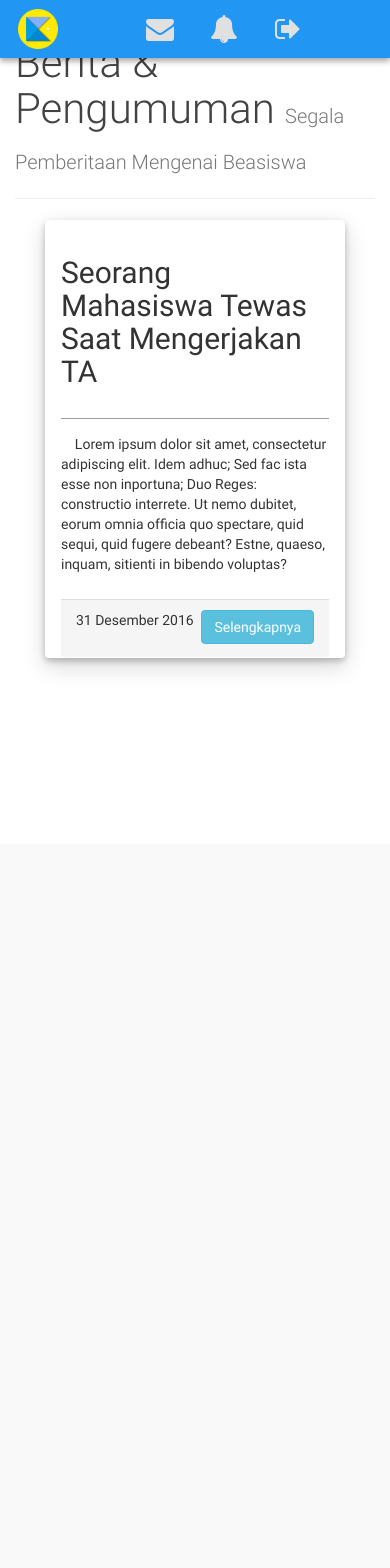
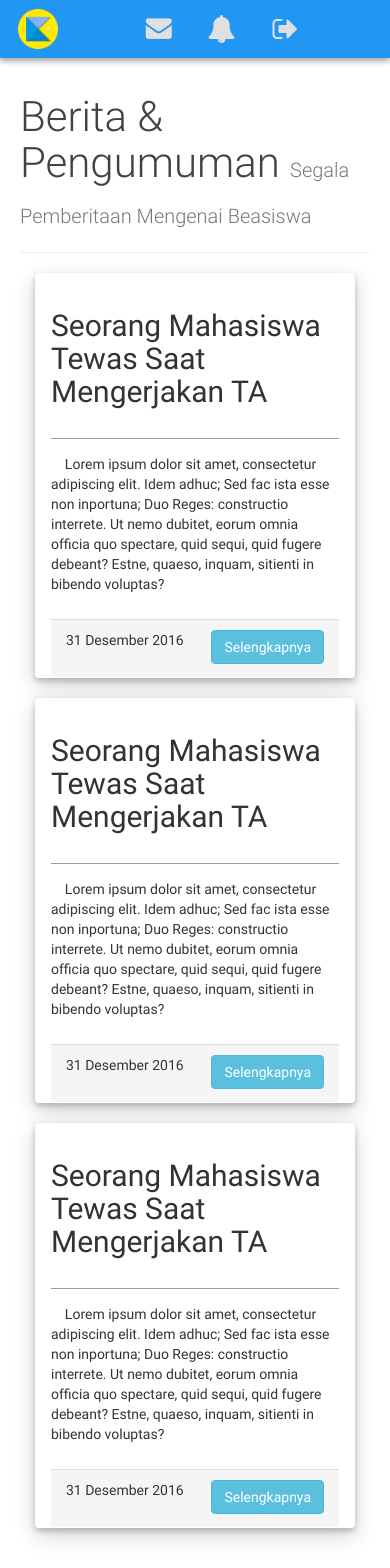
Before and after one commit to fikrikhaidir/beafuzzy-web, a Django app: template templates/dash/dash_berita.html in a window 390 px wide. Before the commit the page ends 668 px from the top, so only its background shows below. Run offline with Django 3.2, Linux system fonts and the light colour scheme; the template is opened without the code that fills it, so the values that code supplies are empty; some libraries are stand-ins or nearby versions.

Commit message:
login mobile and desktop replaced by font awesome

```diff
--- a/static/css/dashboard/dashboard.css
+++ b/static/css/dashboard/dashboard.css
@@ -5,12 +5,13 @@
     -moz-transition: all 0.5s ease;
     -o-transition: all 0.5s ease;
     transition: all 0.5s ease;
+    overflow-y:none; //THIS -> ADD
+    max-width:100%;  //THIS -> ADD
 }
 
 #wrapper.toggled {
     padding-left: 250px;
 }
-
 #sidebar-wrapper {
     z-index: 1000;
     position: fixed;
@@ -25,12 +26,9 @@
     -o-transition: all 0.5s ease;
     transition: all 0.5s ease;
 }
-
 #wrapper.toggled #sidebar-wrapper {
     width: 250px;
-
 }
-
 #page-content-wrapper {
     width: 100%;
     position: absolute;
@@ -39,16 +37,11 @@
     z-index: 1020;
     box-shadow: 12px -8px 13px -4px rgba(0,  0, 0, 0.18), -5px -8px 35px -4px rgba(0, 0, 0, 0.18);
 }
-
 #wrapper.toggled #page-content-wrapper {
     position: absolute;
-    margin-right: -250px;
-
-
+    /*margin-right: -250px;*/
 }
-
 /* Sidebar Styles */
-
 .sidebar-nav {
     position: absolute;
     top: 0;
@@ -57,7 +50,6 @@
     padding: 0;
     list-style: none;
 }
-
 .sidebar-nav li {
     text-indent: 20px;
     line-height: 40px;
@@ -114,7 +106,7 @@
 
     #page-content-wrapper {
         padding: 20px;
-        position: relative;
+        position: fixed;;
         margin-top: -24px !important;
         box-shadow: 12px -8px 13px -4px rgba(0,  0, 0, 0.18), -5px -8px 35px -4px rgba(0, 0, 0, 0.18);
     }
--- a/static/css/dashboard/profile.css
+++ b/static/css/dashboard/profile.css
@@ -10,7 +10,7 @@
 @media (max-width: 778px){
   .profile-sidebar {
     padding: 20px 0 5px 0;
-    margin-top: 0px;
+    /*margin-top: 30px;*/
     background: #FAFAFA;
   }
 }
--- a/templates/dash/dash_berita.html
+++ b/templates/dash/dash_berita.html
@@ -1,12 +1,15 @@
-{% extends 'dash/dashbase.html' %} {% load staticfiles %} {% block content %}
+{% extends 'dash/dashbase.html' %}
+{% load staticfiles %}
+{% block content %}
+
 <div class="page-header">
     <h1>Berita & Pengumuman <small>Segala Pemberitaan Mengenai Beasiswa</small></h1>
 </div>
-<div class="col-md-1">
+<!-- <div class="col-md-1">
 
-</div>
-<div class="col-md-10">
-    <div class="container-fluid">
+</div> -->
+<!-- <div class="col-md-10"> -->
+    <div class="container">
         <div class="panel panel-info">
             <div class="panel-body">
                 <h2>Seorang Mahasiswa Tewas Saat Mengerjakan TA</h2>
@@ -16,8 +19,8 @@
                     quaeso, inquam, sitienti in bibendo voluptas?
                 </p>
             </div>
-            <div class="container-fluid">
-                <div class="container-fluid panel-footer"> 31 Desember 2016
+            <div class="container">
+                <div class="container panel-footer"> 31 Desember 2016
                     <div class="pull-right">
                         <span id='btn-berit'<button class="btn btn-info" type="button">Selengkapnya</button></span>
                     </div>
@@ -26,11 +29,50 @@
 
         </div>
     </div>
+    <div class="container">
+        <div class="panel panel-info">
+            <div class="panel-body">
+                <h2>Seorang Mahasiswa Tewas Saat Mengerjakan TA</h2>
+                <div class="divider"></div>
+                <p>
+                    &nbsp;&nbsp;&nbsp;&nbsp;Lorem ipsum dolor sit amet, consectetur adipiscing elit. Idem adhuc; Sed fac ista esse non inportuna; Duo Reges: constructio interrete. Ut nemo dubitet, eorum omnia officia quo spectare, quid sequi, quid fugere debeant? Estne,
+                    quaeso, inquam, sitienti in bibendo voluptas?
+                </p>
+            </div>
+            <div class="container">
+                <div class="container panel-footer"> 31 Desember 2016
+                    <div class="pull-right">
+                        <span id='btn-berit'<button class="btn btn-info" type="button">Selengkapnya</button></span>
+                    </div>
+                </div>
+            </div>
 
-</div>
-<div class="col-md-1">
+        </div>
+    </div>
+    <div class="container">
+        <div class="panel panel-info">
+            <div class="panel-body">
+                <h2>Seorang Mahasiswa Tewas Saat Mengerjakan TA</h2>
+                <div class="divider"></div>
+                <p>
+                    &nbsp;&nbsp;&nbsp;&nbsp;Lorem ipsum dolor sit amet, consectetur adipiscing elit. Idem adhuc; Sed fac ista esse non inportuna; Duo Reges: constructio interrete. Ut nemo dubitet, eorum omnia officia quo spectare, quid sequi, quid fugere debeant? Estne,
+                    quaeso, inquam, sitienti in bibendo voluptas?
+                </p>
+            </div>
+            <div class="container">
+                <div class="container panel-footer"> 31 Desember 2016
+                    <div class="pull-right">
+                        <span id='btn-berit'<button class="btn btn-info" type="button">Selengkapnya</button></span>
+                    </div>
+                </div>
+            </div>
 
-</div>
+        </div>
+    </div>
+<!-- </div> -->
+<!-- <div class="col-md-1">
+
+</div> -->
 
 
 
--- a/templates/dash/dashbase.html
+++ b/templates/dash/dashbase.html
@@ -27,7 +27,7 @@
 <body>
 
 
-    <div class="container-fluid">
+    <div class="container-navbar-landing">
         <nav class="navbar navbar-default navbar-fixed-top" role="navigation">
             <div class="navbar-header">
                 <a class="navbar-brand" id="menu-toggle" href="#menu-toggle">
@@ -37,8 +37,8 @@
                 <div class="navbar-toggle" data-toggle="collapse">
                     <div class="dropdown">
                         <button class="btn btn-navbar dropdown-toggle" type="button" id="dropdownMenu1" data-toggle="dropdown" aria-haspopup="true" aria-expanded="true">
+                          <i class="fa fa-envelope fa-msg-custom fa-fw" aria-hidden="true"></i>
 
-                        <i class="fa fa-envelope fa-2x fa-fw" aria-hidden="true"></i>
                         <!-- <span class="caret"></span> -->
                         </button>
                         <ul class="dropdown-menu" aria-labelledby="dropdownMenu1">
@@ -208,17 +208,17 @@
 
         <!-- Page Content -->
 
-        <!-- <div id="page-content-wrapper"> -->
-        <div class="container-fluid container-content">
+        <div id="page-content-wrapper">
+        <!-- <div class="container">
             <div class="row">
-                <div class="col-lg-12 col-md-12 col-xs-12">
+                <div class="col-lg-12 col-md-12 col-xs-12"> -->
 
                     {% block content %} {% endblock %}
 
-                </div>
+                <!-- </div>
             </div>
+        </div> -->
         </div>
-        <!-- </div> -->
 
 
 
```
